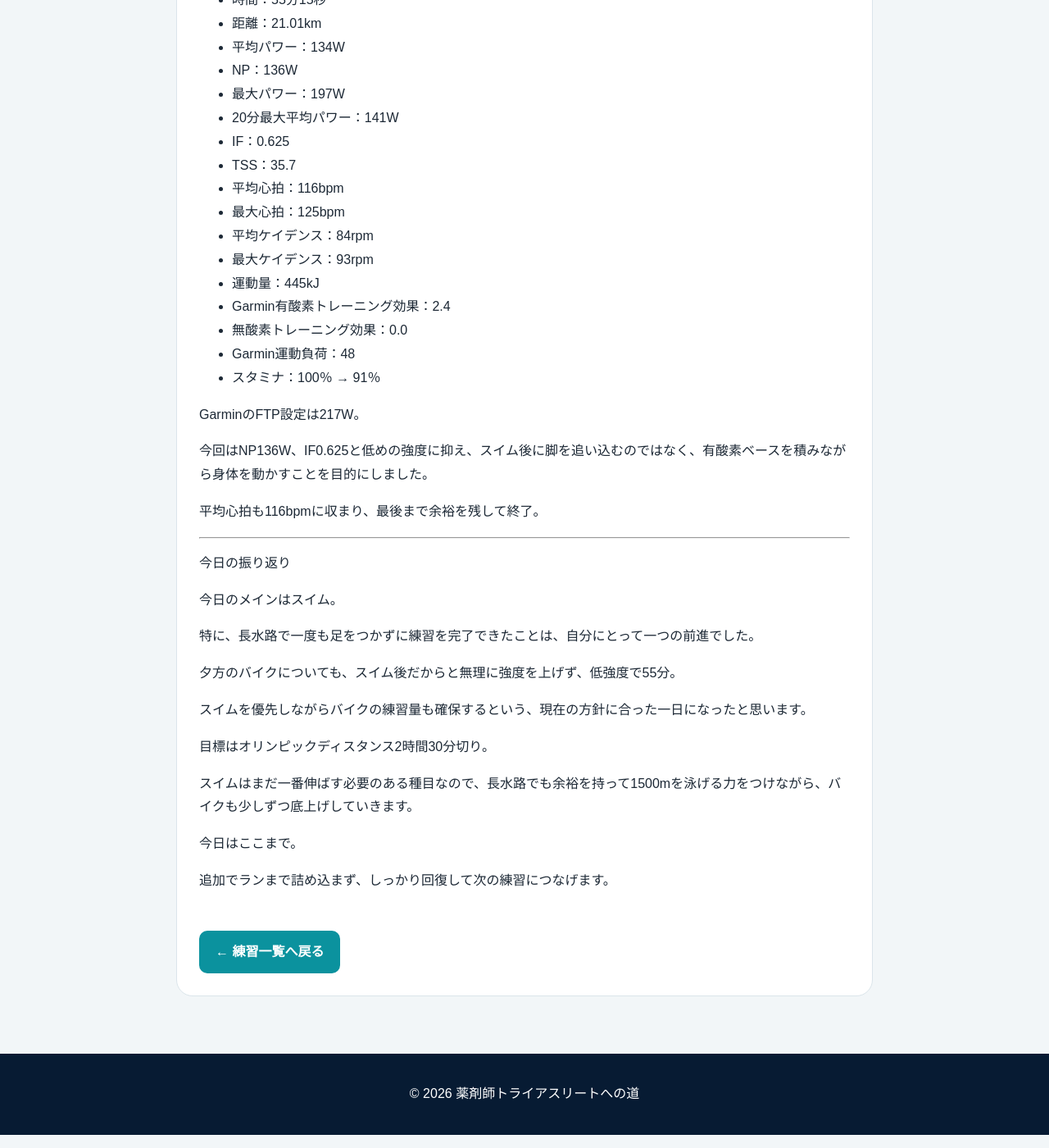
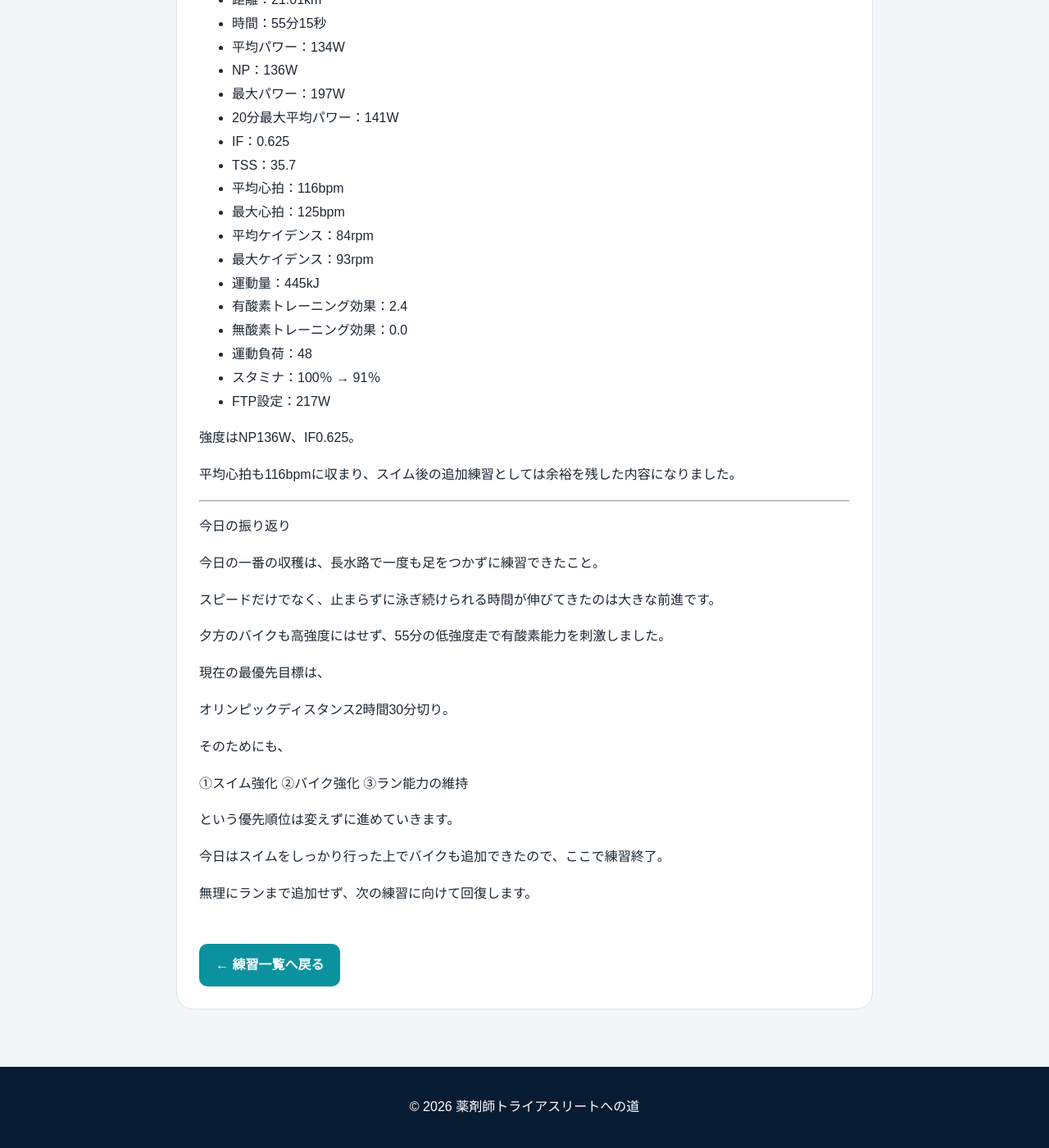
Before and after one commit to DISK1004/disk1004.github.io, a Jekyll site: the page built from _posts/2026-08-12-swim-bike-training.md, in a window 1280 px wide and 1400 px high, scrolled down 495 px. Shown: the whole window at 82% size. Built offline with Jekyll 4.4.1, drawn with Linux system fonts in a browser that asks for light colours; some of the changed text lies outside the part shown.

Commit message:
2026-08-12-swim-bike-training.md の更新

```diff
--- a/_posts/2026-08-12-swim-bike-training.md
+++ b/_posts/2026-08-12-swim-bike-training.md
@@ -1,35 +1,39 @@
 ---
 
 layout: training-post
-title: "長水路スイム＋低強度バイク｜スイムを軸にした2種目練習"
+title: "長水路スイム＋低強度バイク"
 date: 2026-08-12 17:51:00 +0900
-category: 複合
-description: "長水路で足をつかずに泳ぎ切るスイム練習を行い、夕方は低強度の屋内バイク55分。スイム強化を優先しながら有酸素ベースも積み上げた。"
+category: スイム・バイク
+duration: "バイク55分15秒"
+distance: "バイク21.01km"
+description: "長水路で一度も足をつかずに泳ぎ、最後に100m×3本。夕方は低強度の屋内バイクを55分実施した。"
 
 今日の練習
 
-今日はスイムとバイクの2種目を実施しました。
+今日はスイム＋バイクの2種目を実施しました。
 
 午前は長水路でスイム。
 
-これまで長水路では途中で足をつくこともありましたが、今回は一度も足をつかずに泳ぎ続けることができました。
+今回は途中で一度も足をつかず、長水路で最後まで泳ぎ続けることができました。
 
-最後には100m×3本も追加。
+さらに練習の最後には、
 
-速さだけではなく、長水路で継続して泳ぐことに少しずつ慣れてきた感覚があります。
+100m × 3本
 
-オリンピックディスタンスの1500mを安定して泳ぐためにも、まずは「止まらずに泳ぎ続けられること」を積み重ねていきたいと思います。
+を実施。
+
+オリンピックディスタンスの1500mに向けて、まずは長水路でも止まらずに泳ぎ続けられる力をつけていきます。
 
 ---
 
-夕方：屋内バイク
+夕方は低強度バイク
 
-スイム後の夕方は、負荷を上げすぎない低強度の屋内バイクを実施しました。
+スイムをメイン練習としたため、夕方のバイクは追い込まず、低強度で脚を回しました。
 
 バイクデータ
 
+- 距離：21.01km
 - 時間：55分15秒
-- 距離：21.01km
 - 平均パワー：134W
 - NP：136W
 - 最大パワー：197W
@@ -41,33 +45,38 @@
 - 平均ケイデンス：84rpm
 - 最大ケイデンス：93rpm
 - 運動量：445kJ
-- Garmin有酸素トレーニング効果：2.4
+- 有酸素トレーニング効果：2.4
 - 無酸素トレーニング効果：0.0
-- Garmin運動負荷：48
+- 運動負荷：48
 - スタミナ：100％ → 91％
+- FTP設定：217W
 
-GarminのFTP設定は217W。
+強度はNP136W、IF0.625。
 
-今回はNP136W、IF0.625と低めの強度に抑え、スイム後に脚を追い込むのではなく、有酸素ベースを積みながら身体を動かすことを目的にしました。
-
-平均心拍も116bpmに収まり、最後まで余裕を残して終了。
+平均心拍も116bpmに収まり、スイム後の追加練習としては余裕を残した内容になりました。
 
 ---
 
 今日の振り返り
 
-今日のメインはスイム。
+今日の一番の収穫は、長水路で一度も足をつかずに練習できたこと。
 
-特に、長水路で一度も足をつかずに練習を完了できたことは、自分にとって一つの前進でした。
+スピードだけでなく、止まらずに泳ぎ続けられる時間が伸びてきたのは大きな前進です。
 
-夕方のバイクについても、スイム後だからと無理に強度を上げず、低強度で55分。
+夕方のバイクも高強度にはせず、55分の低強度走で有酸素能力を刺激しました。
 
-スイムを優先しながらバイクの練習量も確保するという、現在の方針に合った一日になったと思います。
+現在の最優先目標は、
 
-目標はオリンピックディスタンス2時間30分切り。
+オリンピックディスタンス2時間30分切り。
 
-スイムはまだ一番伸ばす必要のある種目なので、長水路でも余裕を持って1500mを泳げる力をつけながら、バイクも少しずつ底上げしていきます。
+そのためにも、
 
-今日はここまで。
+①スイム強化
+②バイク強化
+③ラン能力の維持
 
-追加でランまで詰め込まず、しっかり回復して次の練習につなげます。
+という優先順位は変えずに進めていきます。
+
+今日はスイムをしっかり行った上でバイクも追加できたので、ここで練習終了。
+
+無理にランまで追加せず、次の練習に向けて回復します。
```
